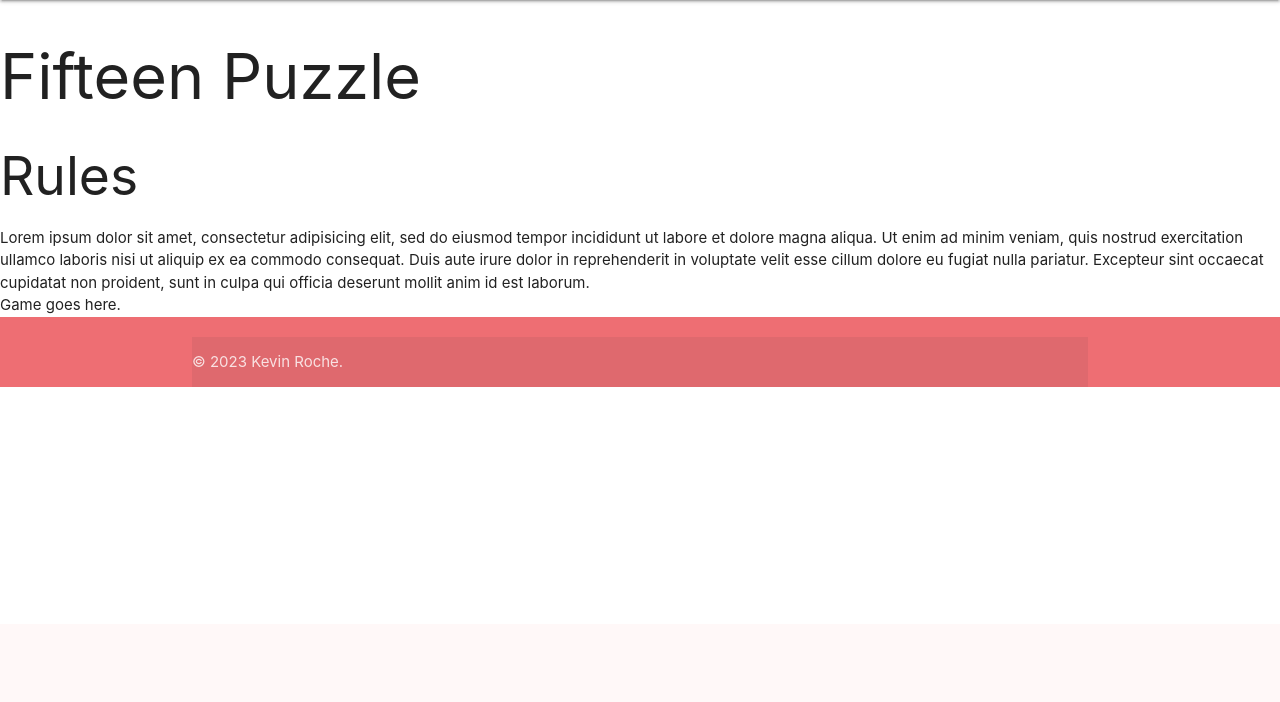
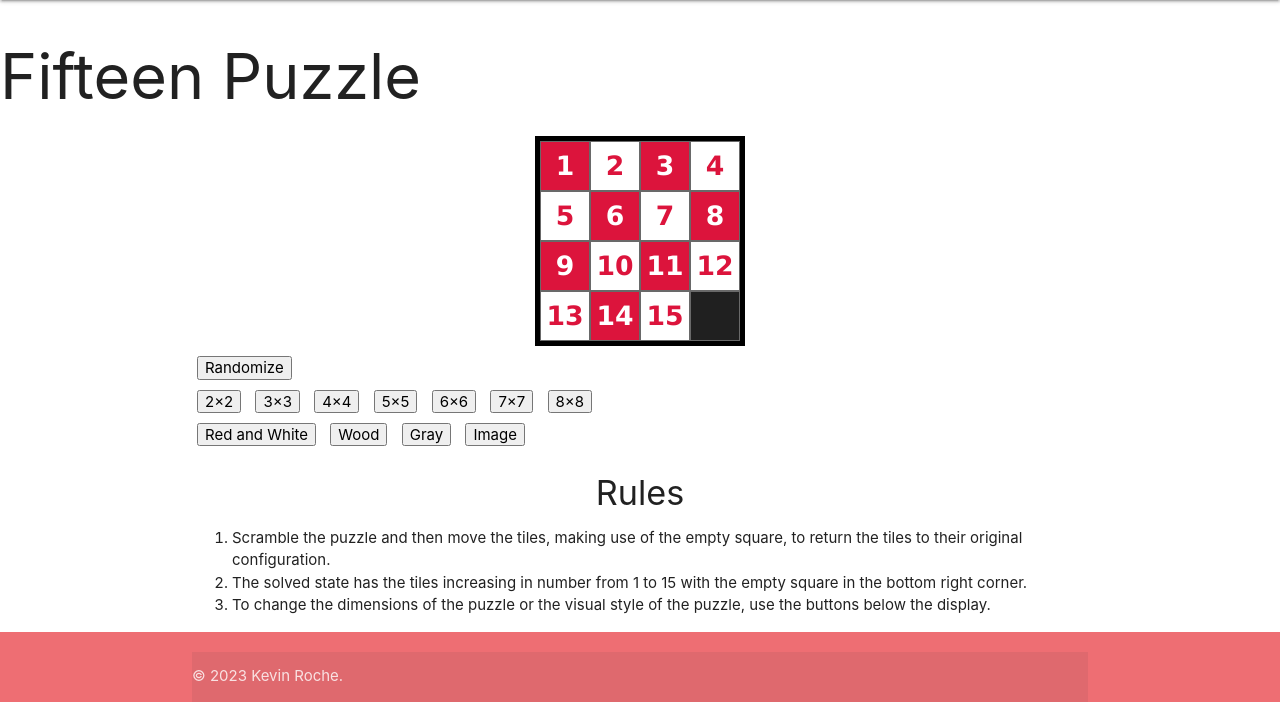
Before and after one commit to kroche98/personal-website, a Django app: page /games/fifteen in a window 1280 px wide. Shown: the part 176-878 px from the top of the page. Before the commit the page ends 563 px from the top, so only its background shows below. Run offline with Django 4.2, Linux system fonts and the light colour scheme; some libraries are stand-ins or nearby versions.

Commit message:
fifteen game page

```diff
--- a/personal_site/site_content/templates/fifteen.html
+++ b/personal_site/site_content/templates/fifteen.html
@@ -1,15 +1,50 @@
 {% extends "master.html" %}
+
+{% load static %}
 
 {% block title %}
   Fifteen Puzzle
 {% endblock title %}
 
+{% block head %}
+  <link rel="stylesheet" href={% static 'fifteen.css' %}>
+{% endblock head %}
+
 {% block content %}
-  <h1>Fifteen Puzzle</h1>
+  <h1 class="page-header">Fifteen Puzzle</h1>
 
-  <h2>Rules</h2>
-  {% lorem %}
+  <div class="page-section light-section">
+    <div class="container hcenter">
+      <div id="puzzle-container"></div>
+      <div>
+        <button class="plain-button fifteen-button" onclick="puzzleDisplay.randomize()">Randomize</button>
+      </div>
+      <div>
+        <button id="size-2" class="plain-button fifteen-button" onclick="changeSize(2)">2×2</button>
+        <button id="size-3" class="plain-button fifteen-button" onclick="changeSize(3)">3×3</button>
+        <button id="size-4" class="plain-button fifteen-button" onclick="changeSize(4)">4×4</button>
+        <button id="size-5" class="plain-button fifteen-button" onclick="changeSize(5)">5×5</button>
+        <button id="size-6" class="plain-button fifteen-button" onclick="changeSize(6)">6×6</button>
+        <button id="size-7" class="plain-button fifteen-button" onclick="changeSize(7)">7×7</button>
+        <button id="size-8" class="plain-button fifteen-button" onclick="changeSize(8)">8×8</button>
+      </div>
+      <div>
+        <button id="red-white-style" class="plain-button fifteen-button" onclick="changeStyle('red-white')">Red and White</button>
+        <button id="wood-style" class="plain-button fifteen-button" onclick="changeStyle('wood')">Wood</button>
+        <button id="gray-style" class="plain-button fifteen-button" onclick="changeStyle('gray')">Gray</button>
+        <button id="image-style" class="plain-button fifteen-button" onclick="changeStyle('image')">Image</button>
+      </div>
 
-  <div>Game goes here.</div>
-<div></div>
+      <h4 class="section-header center">Rules</h4>
+      <ol>
+        <li>Scramble the puzzle and then move the tiles, making use of the empty square, to return the tiles to their original configuration.</li>
+        <li>The solved state has the tiles increasing in number from 1 to 15 with the empty square in the bottom right corner.</li>
+        <li>To change the dimensions of the puzzle or the visual style of the puzzle, use the buttons below the display.</li>
+      </ol>
+    </div>
+  </div>
+
+  <div class="sea-blue section-divider"></div>
+
+  <script src={% static 'fifteen.min.js' %}></script>
 {% endblock content %}
--- /dev/null
+++ b/personal_site/static/fifteen.css
@@ -0,0 +1,83 @@
+#puzzle-container {
+  margin: 5px;
+  box-sizing: content-box;
+}
+
+#puzzle-frame {
+	border: thick solid black;
+	display: flex;
+	flex-wrap: wrap;
+	margin: auto;
+}
+
+.square {
+	border: thin solid dimgray;
+  float: left;
+	box-sizing: border-box;
+	display: flex;
+	-webkit-user-select: none; /* Safari */
+	   -moz-user-select: none; /* Firefox */
+	    -ms-user-select: none; /* IE10+/Edge */
+	        user-select: none; /* Standard */
+}
+
+.square.blank-tile {
+	background: #202020;
+}
+
+.square.red-tile {
+	justify-content: center;
+	align-items: center;
+	font-size: 20pt;
+	font-family: Verdana, sans-serif;
+	font-weight: bold;
+	background-color: crimson;
+	color: white;
+}
+
+.square.white-tile {
+	justify-content: center;
+	align-items: center;
+	font-size: 20pt;
+	font-family: Verdana, sans-serif;
+	font-weight: bold;
+	background-color: white;
+	color: crimson;
+}
+
+.square.gray-tile {
+	justify-content: center;
+	align-items: center;
+	font-size: 20pt;
+	font-family: serif;
+	font-weight: bold;
+  background-image: linear-gradient(to bottom right, #999999, #CCCCCC);
+	color: #606060;
+  text-shadow: 0px 0px 10px white;
+
+}
+
+.square.wood-tile {
+	justify-content: center;
+	align-items: center;
+	font-size: 20pt;
+	font-family: Verdana, sans-serif;
+	font-weight: bold;
+	color: rgba(96, 79, 65, 0.8);
+	background: url("wood.jpg");
+}
+
+.square.image-tile {
+	background: url("drcoleman.jpg");
+	justify-content: end;
+	align-items: end;
+  font-family: serif;
+  color: deepskyblue;
+	font-weight: bold;
+  font-size: 12pt;
+}
+
+button.fifteen-button {
+	display: inline-block;
+  margin: 5px;
+}
--- a/personal_site/styles/materialize-src/sass/components/_global.scss
+++ b/personal_site/styles/materialize-src/sass/components/_global.scss
@@ -11,6 +11,7 @@ body {
   // display: flex;
   // min-height: 100vh;
   // flex-direction: column;
+  background-color: $primary-color;
 }
 
 main {
```
Also changed, not shown: personal_site/static/drcoleman.jpg (added), personal_site/static/fifteen.min.js (added), personal_site/static/twixt.css (renamed from personal_site/styles/twixt.css), personal_site/static/wood.jpg (added).
